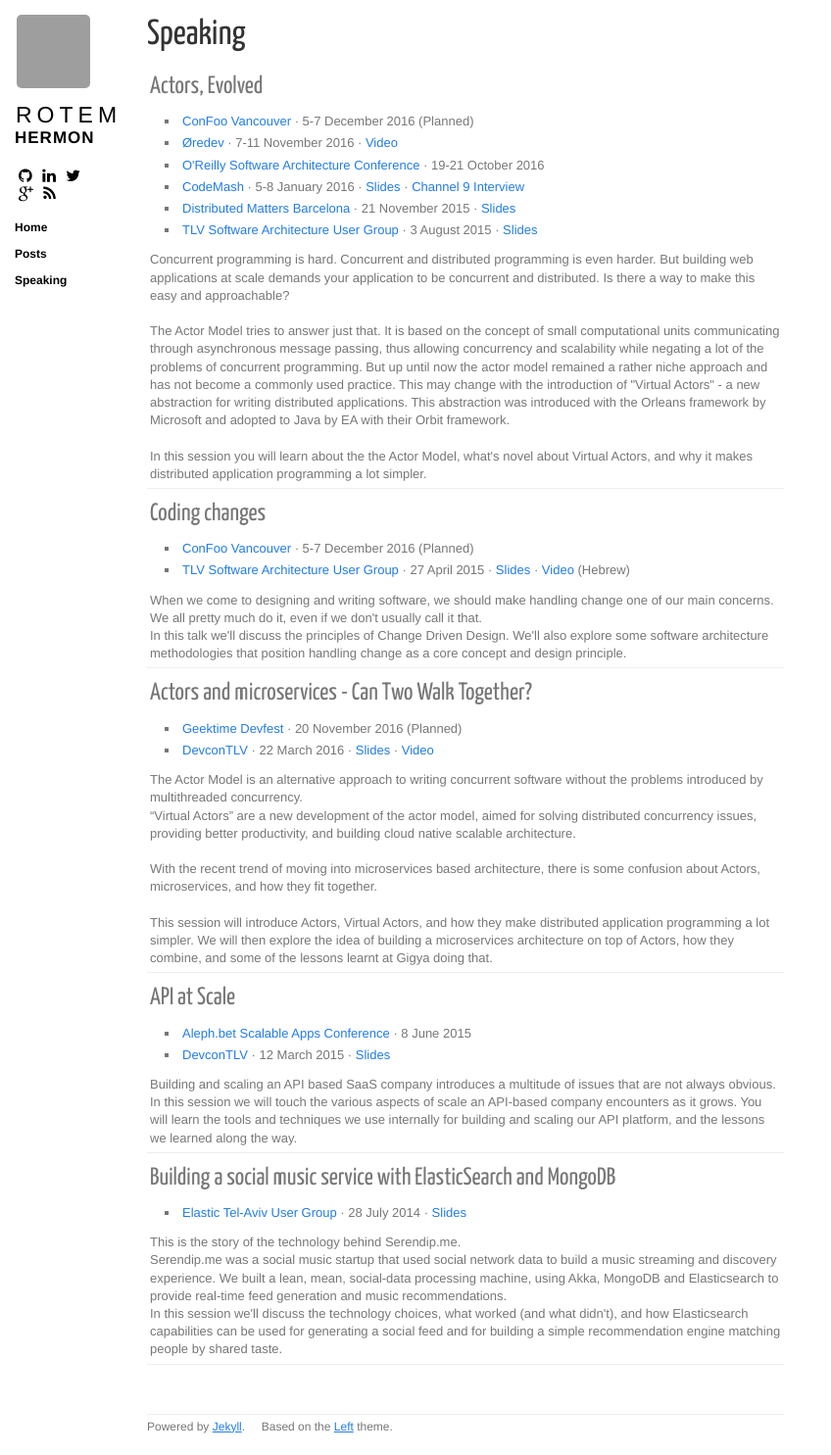
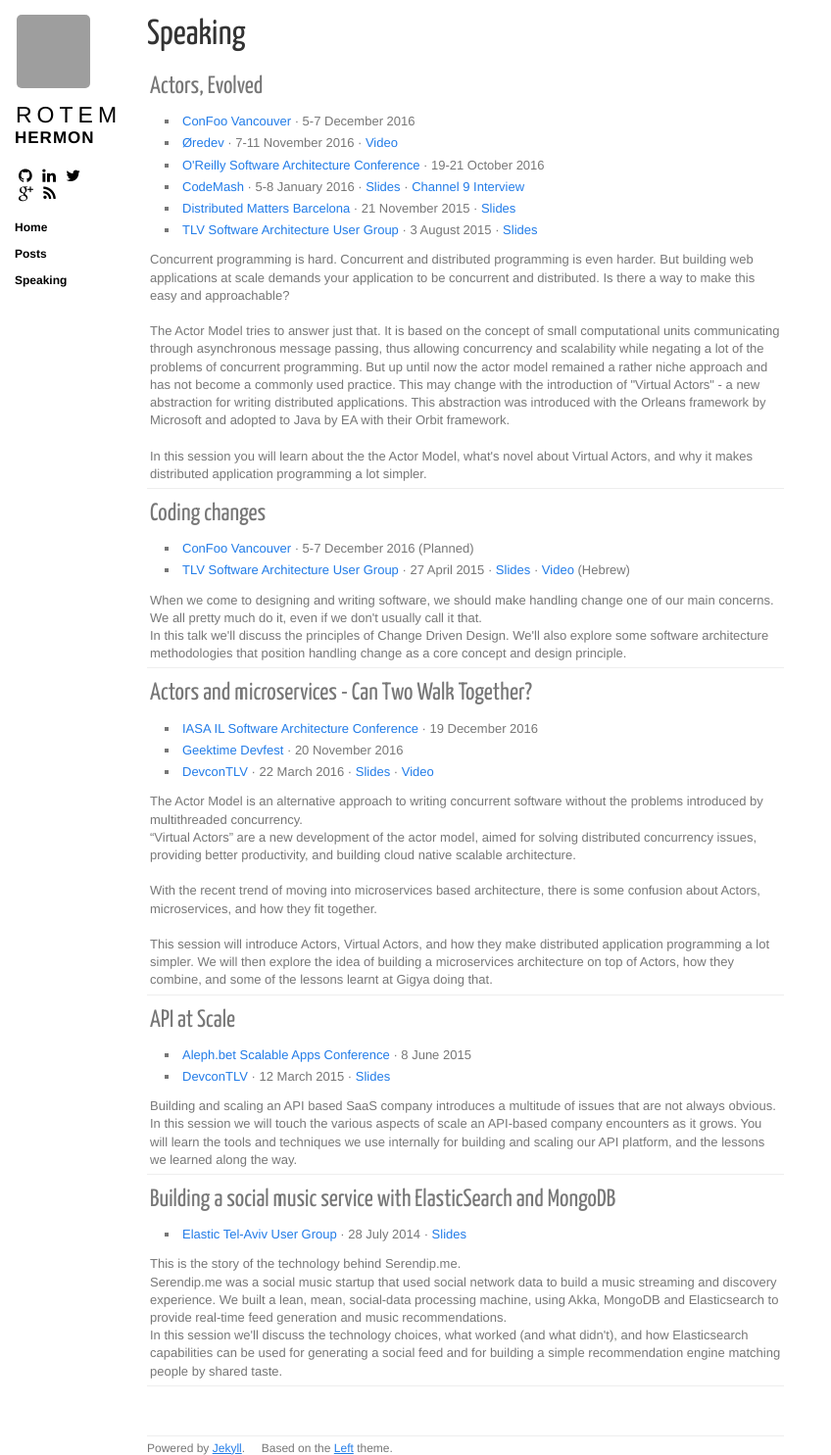
Before and after one commit to rore/rore.github.com, a Jekyll site: the page built from speaking.html, in a window 1280 px wide. Shown: the whole page at 98% size, without its empty margins (0-848 px from the left). Built offline with Jekyll 4.4.1, drawn with Linux system fonts in a browser that asks for light colours; nearby versions of some CDN libraries; Markdown is read by kramdown in place of the engine named in the settings; before the commit the page ends 1463 px from its top, so only the background shows below that; grey boxes are pictures that could not be loaded.

Commit message:
Update speaking.html

```diff
--- a/speaking.html
+++ b/speaking.html
@@ -10,7 +10,7 @@ title: "Speaking"
             <h3>Actors, Evolved</h3>
             <ul class="sublist">
                 <li>
-                    <a href="https://confoo.ca/en/yvr2016/session/actors-evolved" target="_blank" >ConFoo Vancouver</a> &middot; 5-7 December 2016 (Planned)
+                    <a href="https://confoo.ca/en/yvr2016/session/actors-evolved" target="_blank" >ConFoo Vancouver</a> &middot; 5-7 December 2016
                 </li>
                 <li>
                     <a href="http://www.oredev.org/2016/sessions/actors-evolved" target="_blank" >Øredev</a> &middot; 7-11 November 2016 &middot; <a href="https://vimeo.com/190911340" target="_blank">Video</a>
@@ -57,7 +57,10 @@ title: "Speaking"
             <h3>Actors and microservices - Can Two Walk Together?</h3>
             <ul class="sublist">
                 <li>
-                    <a href="http://techfest.geektime.co.il/geektime-devfest-2016" target="_blank" >Geektime Devfest</a> &middot; 20 November 2016 (Planned)
+                    <a href="http://conference70.wixsite.com/sw-architecture-2016" target="_blank" >IASA IL Software Architecture Conference</a> &middot; 19 December 2016
+                </li>
+                <li>
+                    <a href="http://techfest.geektime.co.il/geektime-devfest-2016" target="_blank" >Geektime Devfest</a> &middot; 20 November 2016
                 </li>
                 <li>
                     <a href="https://devcontlv-march2016.events.co.il" target="_blank" >DevconTLV</a> &middot; 22 March 2016 &middot; <a href="https://speakerdeck.com/rore/actors-and-microservices-can-two-walk-together" target="_blank">Slides</a> &middot; <a href="https://www.youtube.com/watch?v=1c6jCdQ3l4U" target="_blank">Video</a>
```
